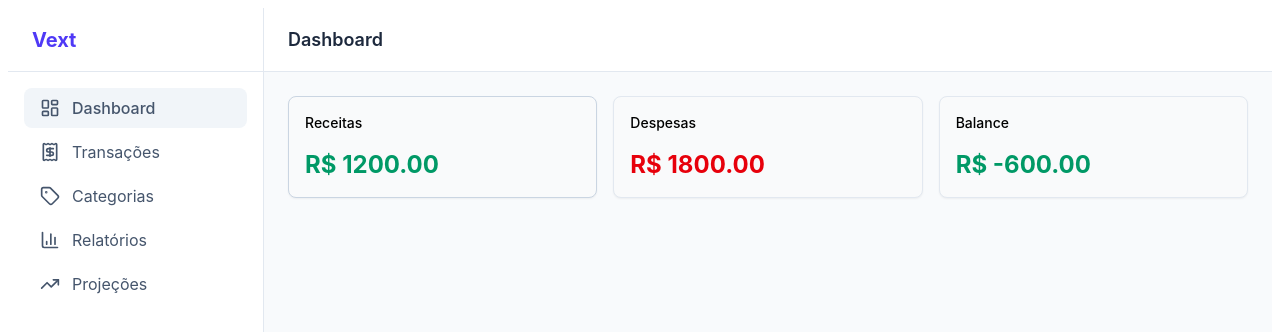
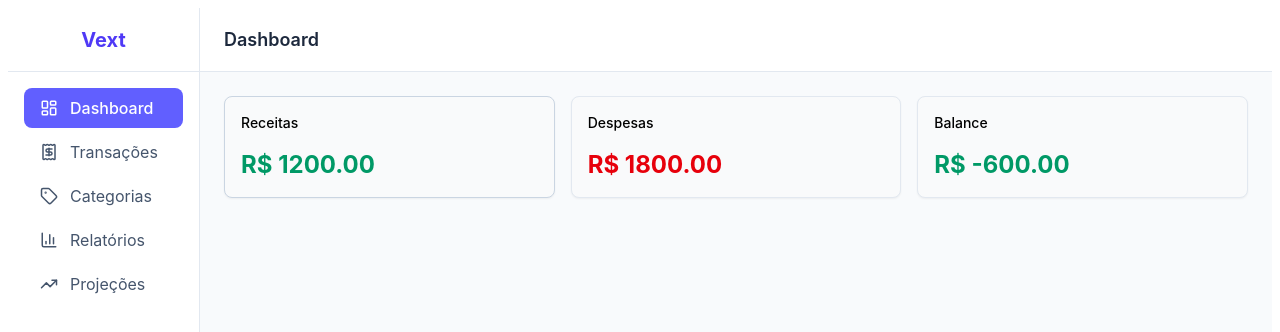
Before and after one commit to miguelitox2/fin-control, a React (Vite) app: page / in a window 1280 px wide. Shown: the top 332 px of the page. Built offline with nearby package versions, Linux system fonts and the light colour scheme.

Commit message:
refactor: update Sidebar layout and improve link styles

```diff
--- a/src/components/layout/Sidebar.tsx
+++ b/src/components/layout/Sidebar.tsx
@@ -17,8 +17,8 @@ const navLinks = [
 
 export function Sidebar() {
   return (
-    <aside className="w-64 border-r border-slate-200 bg-white flex flex-col">
-      <div className="h-16 flex items-center px-6 border-b border-slate-200">
+    <aside className="w-48 border-r border-slate-200 bg-white flex flex-col">
+      <div className="h-16 flex items-center justify-center border-b border-slate-200">
         <h1 className="font-bold text-xl text-indigo-600">Vext</h1>
       </div>
 
@@ -27,15 +27,13 @@ export function Sidebar() {
           <Link
             key={link.to}
             to={link.to}
-            // Estado ativo
             activeProps={{
-              className: "bg-slate-100 text-indigo-700 font-medium",
+              className: "bg-indigo-500 text-white font-medium",
             }}
-            // Garante que o dashboard só fique ativo na raiz
             activeOptions={link.exact ? { exact: true } : undefined}
             className="flex items-center gap-3 px-4 py-2 rounded-lg text-slate-600 hover:bg-slate-100 transition-colors"
           >
-            <link.icon size={20} />
+            <link.icon size={18} />
             {link.label}
           </Link>
         ))}
--- a/src/routes/__root.tsx
+++ b/src/routes/__root.tsx
@@ -3,7 +3,7 @@ import { createRootRoute, Outlet } from "@tanstack/react-router";
 export const Route = createRootRoute({
   component: () => (
     <>
-      {/* Aqui virá o seu Layout (Header/Sidebar) no futuro */}
+      {/*(Header/Sidebar) no futuro */}
       <div className="p-2">
         <Outlet />
       </div>
--- a/src/routes/_app.tsx
+++ b/src/routes/_app.tsx
@@ -2,7 +2,6 @@ import { createFileRoute, Outlet, useLocation } from "@tanstack/react-router";
 import { Sidebar } from "@/components/layout/Sidebar";
 
 export const Route = createFileRoute("/_app")({
-  // Mantenha, mas vamos verificar se é o ID correto
   component: AppLayout,
 });
 
```
